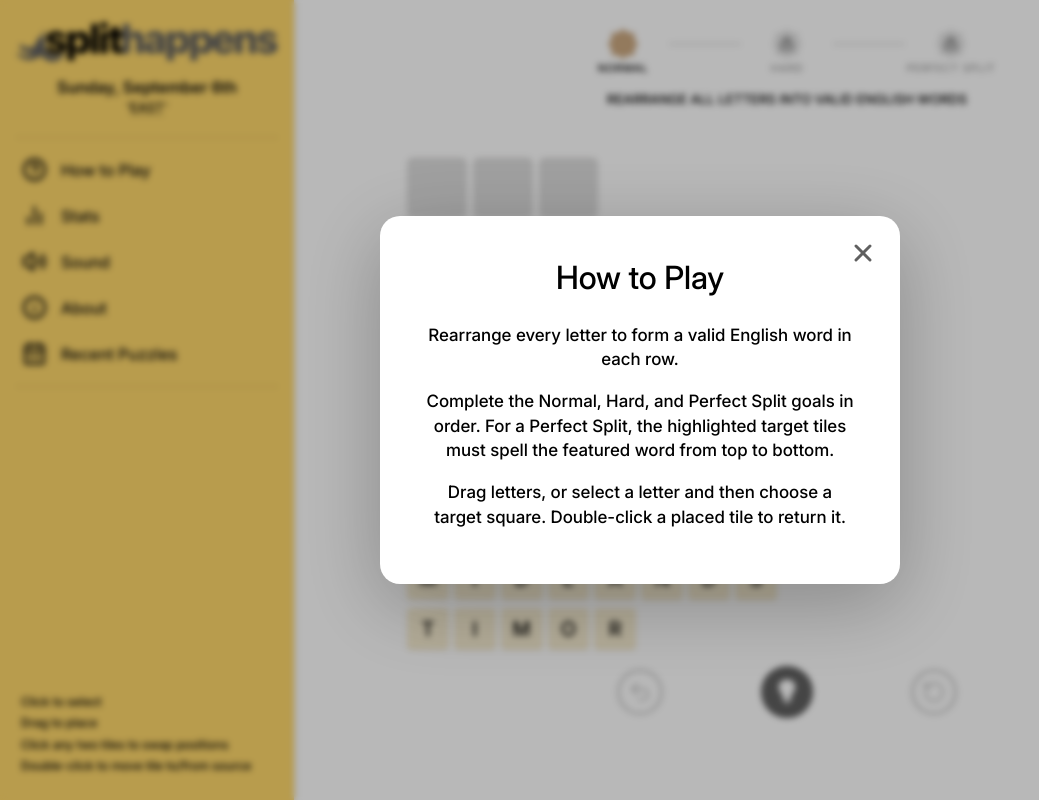
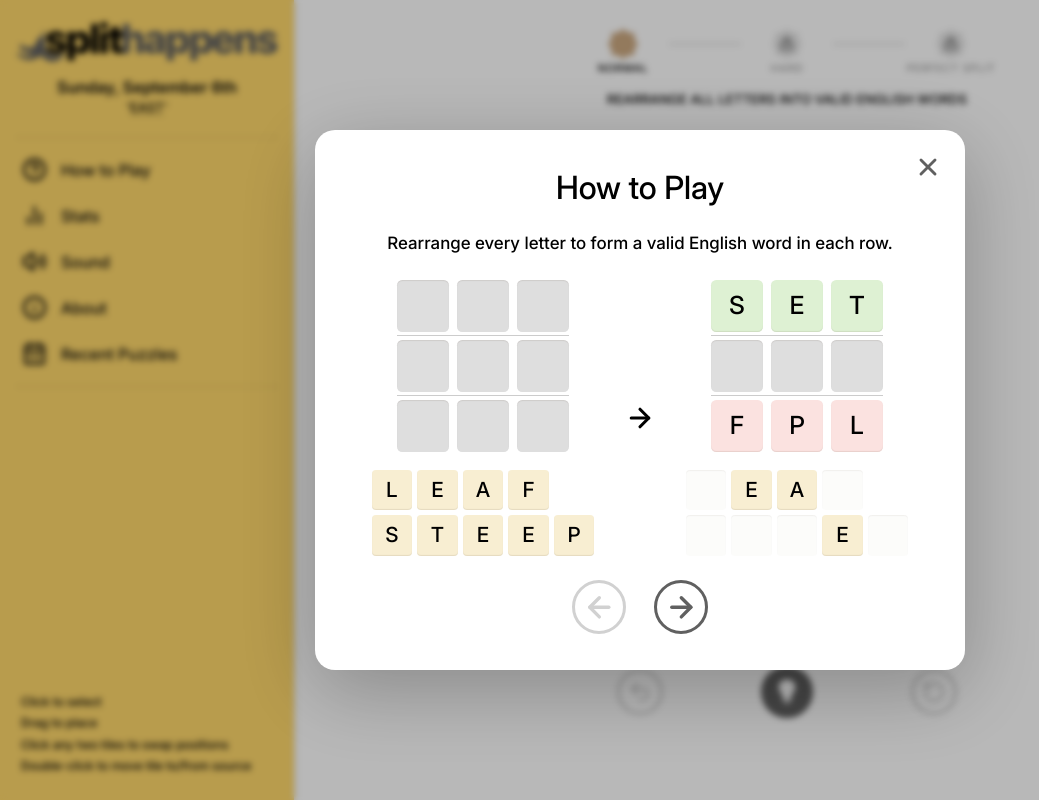
Before and after one commit to UncommonCrawl/SplitHappensWeb, a React (Vite) app: page / in a window 1280 px wide. Both pictures are taken after a click on the button "How to Play". Shown: the whole page, without its empty margins (0-1039 px from the left). Built offline with nearby package versions, Linux system fonts and the light colour scheme.

Commit message:
popupStandardization

```diff
--- a/src/App.tsx
+++ b/src/App.tsx
@@ -105,15 +105,160 @@ function longDate(date: Date): string {
 const MONTH_ABBREVIATIONS = ["JAN", "FEB", "MAR", "APR", "MAY", "JUN", "JUL", "AUG", "SEP", "OCT", "NOV", "DEC"];
 
 function Modal({ title, onClose, children, wide = false }: { title: string; onClose: () => void; children: ReactNode; wide?: boolean }) {
+  const modalRef = useRef<HTMLElement>(null);
+  const onCloseRef = useRef(onClose);
+
+  useEffect(() => { onCloseRef.current = onClose; }, [onClose]);
+
+  useEffect(() => {
+    const previouslyFocused = document.activeElement instanceof HTMLElement ? document.activeElement : null;
+    const modal = modalRef.current;
+    const focusable = () => Array.from(modal?.querySelectorAll<HTMLElement>("button:not(:disabled), [href], [tabindex]:not([tabindex='-1'])") ?? []);
+    const handleKeyDown = (event: KeyboardEvent) => {
+      if (event.key === "Escape") {
+        event.preventDefault();
+        onCloseRef.current();
+        return;
+      }
+      if (event.key !== "Tab") return;
+      const elements = focusable();
+      if (!elements.length) return;
+      const first = elements[0];
+      const last = elements[elements.length - 1];
+      if (event.shiftKey && document.activeElement === first) {
+        event.preventDefault();
+        last.focus();
+      } else if (!event.shiftKey && document.activeElement === last) {
+        event.preventDefault();
+        first.focus();
+      }
+    };
+    document.addEventListener("keydown", handleKeyDown);
+    window.requestAnimationFrame(() => focusable()[0]?.focus());
+    return () => {
+      document.removeEventListener("keydown", handleKeyDown);
+      if (previouslyFocused && previouslyFocused !== document.body) {
+        window.requestAnimationFrame(() => previouslyFocused.focus());
+      }
+    };
+  }, []);
+
   return (
     <div className="modal-backdrop" role="presentation" onMouseDown={(event) => event.target === event.currentTarget && onClose()}>
-      <section className={`modal ${wide ? "modal-wide" : ""}`} role="dialog" aria-modal="true" aria-labelledby="modal-title">
+      <section ref={modalRef} className={`modal ${wide ? "modal-wide" : ""}`} role="dialog" aria-modal="true" aria-labelledby="modal-title">
         <button className="icon-button modal-close" onClick={onClose} aria-label="Close"><X /></button>
         <h2 id="modal-title">{title}</h2>
         {children}
       </section>
     </div>
   );
+}
+
+type HelpTileTone = "blank" | "empty" | "source" | "valid" | "invalid" | "gold" | "correctGold";
+
+function HelpTile({ letter, tone }: { letter?: string; tone: HelpTileTone }) {
+  return <span className={`help-tile help-tile-${tone}`} aria-hidden="true">{letter}</span>;
+}
+
+function HelpBoard({ rows, tones }: { rows: string[]; tones: HelpTileTone[][] }) {
+  return <div className="help-board" aria-hidden="true">
+    {rows.map((row, rowIndex) => <div className="help-board-row" key={`${row}-${rowIndex}`}>
+      {[...row].map((letter, columnIndex) => <HelpTile
+        key={`${rowIndex}-${columnIndex}`}
+        letter={letter === " " ? undefined : letter}
+        tone={tones[rowIndex]?.[columnIndex] ?? "blank"}
+      />)}
+    </div>)}
+  </div>;
+}
+
+const EMPTY_TARGET_TONES: HelpTileTone[][] = Array.from({ length: 3 }, () => Array(3).fill("empty"));
+const VALID_TARGET_TONES: HelpTileTone[][] = Array.from({ length: 3 }, () => Array(3).fill("valid"));
+const SOURCE_TONES: HelpTileTone[][] = Array.from({ length: 2 }, (_, row) => Array(row + 4).fill("source"));
+const BLANK_SOURCE_TONES: HelpTileTone[][] = Array.from({ length: 2 }, (_, row) => Array(row + 4).fill("blank"));
+
+const HELP_PAGES = [
+  {
+    description: <>Rearrange every letter to form a valid English word in each row.</>,
+    before: <div className="help-example-stack">
+      <HelpBoard rows={["   ", "   ", "   "]} tones={EMPTY_TARGET_TONES} />
+      <HelpBoard rows={["LEAF", "STEEP"]} tones={SOURCE_TONES} />
+    </div>,
+    after: <div className="help-example-stack">
+      <HelpBoard rows={["SET", "   ", "FPL"]} tones={[
+        ["valid", "valid", "valid"],
+        ["empty", "empty", "empty"],
+        ["invalid", "invalid", "invalid"],
+      ]} />
+      <HelpBoard rows={[" EA ", "   E "]} tones={[
+        ["blank", "source", "source", "blank"],
+        ["blank", "blank", "blank", "source", "blank"],
+      ]} />
+    </div>,
+  },
+  {
+    description: <>
+      <span>Complete a goal to unlock the next tier.</span>
+      <span>To complete Hard and Perfect Split tiers, all previous criteria must be met.</span>
+      <div className="help-criteria" aria-label="Hard tier criteria">
+        <span className="help-criterion-complete">REARRANGE ALL LETTERS INTO VALID ENGLISH WORDS</span>
+        <span>ROW TWO MUST BEGIN WITH F</span>
+      </div>
+    </>,
+    before: <div className="help-example-stack">
+      <HelpBoard rows={["LET", "SAP", "FEE"]} tones={VALID_TARGET_TONES} />
+      <HelpBoard rows={["    ", "     "]} tones={BLANK_SOURCE_TONES} />
+    </div>,
+    after: <div className="help-example-stack">
+      <HelpBoard rows={["LET", "FEE", "SAP"]} tones={VALID_TARGET_TONES} />
+      <HelpBoard rows={["    ", "     "]} tones={BLANK_SOURCE_TONES} />
+    </div>,
+  },
+  {
+    description: <>
+      <span>For a Perfect Split, the highlighted target tiles must spell the featured word from top to bottom.</span>
+      <div className="help-criteria" aria-label="Perfect Split criteria">
+        <span className="help-criterion-complete">REARRANGE ALL LETTERS INTO VALID ENGLISH WORDS</span>
+        <span className="help-criterion-complete">ROW TWO MUST BEGIN WITH F</span>
+        <span>GOLD LETTERS MUST SPELL <em>TEA</em></span>
+      </div>
+    </>,
+    before: <div className="help-example-stack">
+      <HelpBoard rows={["LAP", "FEE", "SET"]} tones={[
+        ["valid", "valid", "gold"],
+        ["valid", "gold", "valid"],
+        ["valid", "gold", "valid"],
+      ]} />
+      <HelpBoard rows={["    ", "     "]} tones={BLANK_SOURCE_TONES} />
+    </div>,
+    after: <div className="help-example-stack">
+      <HelpBoard rows={["LET", "FEE", "SAP"]} tones={[
+        ["valid", "valid", "correctGold"],
+        ["valid", "correctGold", "valid"],
+        ["valid", "correctGold", "valid"],
+      ]} />
+      <HelpBoard rows={["    ", "     "]} tones={BLANK_SOURCE_TONES} />
+    </div>,
+  },
+] as const;
+
+function HowToPlay() {
+  const [page, setPage] = useState(0);
+  const current = HELP_PAGES[page];
+
+  return <div className="how-to-play">
+    <div className="help-description">{current.description}</div>
+    <div className="help-transformation" aria-label={`Example for instruction ${page + 1} of ${HELP_PAGES.length}`}>
+      {current.before}
+      <ArrowRight className="help-example-arrow" aria-hidden="true" />
+      {current.after}
+    </div>
+    <div className="help-pagination">
+      <button type="button" aria-label="Previous instruction" disabled={page === 0} onClick={() => setPage((currentPage) => currentPage - 1)}><ArrowLeft /></button>
+      <span className="visually-hidden" aria-live="polite">Instruction {page + 1} of {HELP_PAGES.length}</span>
+      <button type="button" aria-label="Next instruction" disabled={page === HELP_PAGES.length - 1} onClick={() => setPage((currentPage) => currentPage + 1)}><ArrowRight /></button>
+    </div>
+  </div>;
 }
 
 function LoadingScreen({ error, retry }: { error?: string; retry?: () => void }) {
@@ -179,7 +324,6 @@ export default function App() {
   const hamburgerRef = useRef<HTMLButtonElement>(null);
   const drawerRef = useRef<HTMLElement>(null);
   const helpButtonRef = useRef<HTMLButtonElement>(null);
-  const helpDrawerRef = useRef<HTMLElement>(null);
 
   const pulseAchievements = useCallback((tones: AchievementTone[], preview = false) => {
     if (achievementPulseTimer.current !== null) window.clearTimeout(achievementPulseTimer.current);
@@ -259,11 +403,6 @@ export default function App() {
     if (restoreFocus) window.requestAnimationFrame(() => hamburgerRef.current?.focus());
   }, []);
 
-  const closeHelpDrawer = useCallback((restoreFocus = true) => {
-    setModal(null);
-    if (restoreFocus) window.requestAnimationFrame(() => helpButtonRef.current?.focus());
-  }, []);
-
   useEffect(() => {
     const drawer = drawerRef.current;
     if (drawer) drawer.inert = isConstrained && !drawerOpen;
@@ -298,42 +437,6 @@ export default function App() {
       document.removeEventListener("keydown", handleKeyDown);
     };
   }, [closeDrawer, drawerOpen, isConstrained]);
-
-  useEffect(() => {
-    const drawer = helpDrawerRef.current;
-    const helpDrawerOpen = isConstrained && modal === "how";
-    if (drawer) drawer.inert = !helpDrawerOpen;
-    if (!drawer || !helpDrawerOpen) return;
-
-    const previousOverflow = document.body.style.overflow;
-    document.body.style.overflow = "hidden";
-    const focusable = () => Array.from(drawer.querySelectorAll<HTMLElement>("button:not(:disabled), [href], [tabindex]:not([tabindex='-1'])"));
-    const handleKeyDown = (event: KeyboardEvent) => {
-      if (event.key === "Escape") {
-        event.preventDefault();
-        closeHelpDrawer();
-        return;
-      }
-      if (event.key !== "Tab") return;
-      const elements = focusable();
-      if (!elements.length) return;
-      const first = elements[0];
-      const last = elements[elements.length - 1];
-      if (event.shiftKey && document.activeElement === first) {
-        event.preventDefault();
-        last.focus();
-      } else if (!event.shiftKey && document.activeElement === last) {
-        event.preventDefault();
-        first.focus();
-      }
-    };
-    document.addEventListener("keydown", handleKeyDown);
-    window.requestAnimationFrame(() => focusable()[0]?.focus());
-    return () => {
-      document.body.style.overflow = previousOverflow;
-      document.removeEventListener("keydown", handleKeyDown);
-    };
-  }, [closeHelpDrawer, isConstrained, modal]);
 
   const activeLevel = useMemo(() => content?.levels.find((level) => level.id === activeLevelID) ?? null, [content, activeLevelID]);
   const scheduleEntry = useMemo(() => content?.schedule.find((entry) => entry.levelID === activeLevelID) ?? null, [content, activeLevelID]);
@@ -972,8 +1075,7 @@ export default function App() {
           ref={helpButtonRef}
           className="mobile-help-button"
           aria-label="How to Play"
-          aria-controls="help-sidebar"
-          aria-expanded={isConstrained && modal === "how"}
+          aria-haspopup="dialog"
           onClick={() => setModal("how")}
         ><HelpCircle /></button>
       </header>
@@ -1168,40 +1270,11 @@ export default function App() {
       ><span className="tile-letter">{game.tiles[drag.tileID].character}</span></div>}
       {toast && <div className="toast" role="status">{toast}</div>}
 
-      {isConstrained && modal === "how" && <button className="drawer-backdrop help-drawer-backdrop" aria-label="Dismiss How to Play" onClick={() => closeHelpDrawer()} />}
-
-      {isConstrained && <aside
-        ref={helpDrawerRef}
-        id="help-sidebar"
-        className={`help-sidebar ${modal === "how" ? "drawer-open" : ""}`}
-        role="dialog"
-        aria-modal={modal === "how" ? "true" : undefined}
-        aria-labelledby="help-sidebar-title"
-        aria-hidden={modal !== "how" ? "true" : undefined}
-      >
-        <header className="drawer-header help-drawer-header">
-          <h2 id="help-sidebar-title" className="drawer-title">How to Play</h2>
-          <button className="drawer-close help-drawer-close" aria-label="Close How to Play" onClick={() => closeHelpDrawer()}><X /></button>
-        </header>
-        <div className="instructions">
-          <p>Rearrange every letter to form a valid English word in each row.</p>
-          <p>Complete the Normal, Hard, and Perfect Split goals in order. For a Perfect Split, the highlighted target tiles must spell the featured word from top to bottom.</p>
-          <section className="popup-controls" aria-labelledby="popup-controls-title">
-            <h3 id="popup-controls-title" className="drawer-title">Controls</h3>
-            <p>Click to select</p>
-            <p>Drag to place</p>
-            <p>Click any two tiles to swap positions</p>
-            <p>Double-click to move tile to/from source</p>
-          </section>
-        </div>
-      </aside>}
-
-      {modal === "how" && !isConstrained && <Modal title="How to Play" onClose={() => setModal(null)}>
-        <div className="instructions">
-          <p>Rearrange every letter to form a valid English word in each row.</p>
-          <p>Complete the Normal, Hard, and Perfect Split goals in order. For a Perfect Split, the highlighted target tiles must spell the featured word from top to bottom.</p>
-          <p>Drag letters, or select a letter and then choose a target square. Double-click a placed tile to return it.</p>
-        </div>
+      {modal === "how" && <Modal title="How to Play" onClose={() => {
+        setModal(null);
+        if (isConstrained) window.requestAnimationFrame(() => helpButtonRef.current?.focus());
+      }}>
+        <HowToPlay />
       </Modal>}
 
       {modal === "stats" && <Modal title="Daily Stats" onClose={() => setModal(null)} wide>
--- a/src/styles.css
+++ b/src/styles.css
@@ -30,11 +30,32 @@
   --inner-shadow: rgb(68 51 30 / 10%);
   --line: #e8e8e8;
   --shadow: 0 3px 8px rgb(37 30 12 / 13%);
+  --popup-title-size: 32px;
+  --popup-title-line-height: 1.1;
+  --popup-body-size: 17px;
+  --popup-body-line-height: 1.45;
+  --popup-instruction-size: 15px;
+  --popup-instruction-line-height: 1.25;
+  --popup-padding-top: 40px;
+  --popup-padding-inline: 44px;
+  --popup-padding-bottom: 36px;
+  --popup-title-gap: 26px;
+  --popup-section-gap: 24px;
+  --popup-related-gap: 8px;
+  --popup-radius: 20px;
+  --popup-width: 520px;
+  --popup-max-height: 760px;
+  --popup-backdrop-padding: 22px;
+  --popup-title-inline-margin: 40px;
+  --popup-close-size: 42px;
+  --popup-close-icon-size: 28px;
+  --popup-close-inset: 16px;
 }
 
 * { box-sizing: border-box; }
 html, body, #root { min-height: 100%; margin: 0; }
 body { min-width: 320px; background: #fff; }
+.visually-hidden { position: absolute; width: 1px; height: 1px; padding: 0; margin: -1px; overflow: hidden; clip: rect(0, 0, 0, 0); white-space: nowrap; border: 0; }
 button, input { font: inherit; }
 button { color: inherit; }
 h1, h2, h3, strong, b { font-weight: 500; }
@@ -345,17 +366,15 @@ button.gold-word:focus-visible { outline: 2px solid var(--selection); outline-of
 .game-toolbar .hint-action svg { width: 55%; height: 55%; stroke-width: 2.4; }
 .game-toolbar .hint-action img { width: 55%; height: 55%; object-fit: contain; filter: invert(1); }
 
-.modal-backdrop { position: fixed; inset: 0; z-index: 50; background: rgb(0 0 0 / 28%); display: grid; place-items: center; padding: 22px; backdrop-filter: blur(3px); }
-.modal { width: min(520px, 100%); max-height: min(760px, 90vh); overflow: auto; position: relative; background: white; border-radius: 20px; padding: 42px 44px 38px; box-shadow: 0 20px 80px rgb(0 0 0 / 26%); }
-.modal-wide { width: min(860px, 100%); }
-.modal h2 { margin: 0 40px 26px; text-align: center; font-size: 32px; }
-.modal:has(.recent-puzzles-popup) { width: min(380px, 100%); padding: 32px 36px 28px; }
-.modal:has(.recent-puzzles-popup) h2 { margin-bottom: 18px; font-size: 28px; }
+.modal-backdrop { position: fixed; inset: 0; z-index: 50; background: rgb(0 0 0 / 28%); display: grid; place-items: center; padding: var(--popup-backdrop-padding); backdrop-filter: blur(3px); }
+.modal { width: min(var(--popup-width), 100%); max-height: min(var(--popup-max-height), 90vh); overflow: auto; position: relative; background: white; border-radius: var(--popup-radius); padding: var(--popup-padding-top) var(--popup-padding-inline) var(--popup-padding-bottom); font-size: var(--popup-body-size); line-height: var(--popup-body-line-height); box-shadow: 0 20px 80px rgb(0 0 0 / 26%); }
+.modal-wide { --popup-width: 860px; }
+.modal h2 { margin: 0 var(--popup-title-inline-margin) var(--popup-title-gap); text-align: center; font-size: var(--popup-title-size); line-height: var(--popup-title-line-height); }
+.modal:has(.recent-puzzles-popup) { --popup-width: 380px; }
 .recent-puzzles-popup .puzzle-date-grid,
 .recent-puzzles-popup .puzzle-pagination { width: min(220px, 100%); margin-inline: auto; }
-.modal:has(.modal-stats) { width: min(700px, 100%); padding: 34px 44px 38px; }
-.modal:has(.modal-stats) h2 { margin-bottom: 26px; font-size: 42px; }
-.modal-stats { font-size: 17px; }
+.modal:has(.modal-stats) { --popup-width: 700px; }
+.modal-stats { font-size: var(--popup-body-size); }
 .modal-stats h3 { margin: 0; text-align: center; font-size: 23px; line-height: 1.1; }
 .stats-streak-card { padding: 26px 38px 24px; border-radius: 28px; background: var(--blank); }
 .stats-streak-card h3 { margin-bottom: 14px; }
@@ -381,10 +400,10 @@ button.gold-word:focus-visible { outline: 2px solid var(--selection); outline-of
 .stats-progress .stat-row strong { font-weight: 500; }
 .modal-close {
   position: absolute;
-  top: 16px;
-  right: 16px;
-  width: 42px;
-  min-height: 42px;
+  top: var(--popup-close-inset);
+  right: var(--popup-close-inset);
+  width: var(--popup-close-size);
+  min-height: var(--popup-close-size);
   padding: 0;
   border: 0;
   background: transparent;
@@ -395,24 +414,109 @@ button.gold-word:focus-visible { outline: 2px solid var(--selection); outline-of
   cursor: pointer;
 }
 .modal-close:hover { color: #494949; }
-.modal-close svg { width: 28px; height: 28px; stroke-width: 2.5; }
-.instructions { text-align: center; font-size: 17px; line-height: 1.45; }
-.popup-controls { margin-top: 26px; padding-top: 22px; border-top: 1px solid var(--line); }
+.modal-close svg { width: var(--popup-close-icon-size); height: var(--popup-close-icon-size); stroke-width: 2.5; }
+.modal:has(.how-to-play) {
+  --popup-width: 650px;
+}
+.how-to-play {
+  --help-tile-size: clamp(42px, 6.5dvh, 56px);
+  --help-tile-gap: 8px;
+  display: grid;
+  gap: var(--popup-section-gap);
+}
+.help-description {
+  max-width: 540px;
+  margin-inline: auto;
+  display: flex;
+  flex-direction: column;
+  gap: var(--popup-section-gap);
+  text-align: center;
+  font-size: var(--popup-body-size);
+  line-height: var(--popup-body-line-height);
+}
+.help-description span { display: block; }
+.help-description em { color: var(--green); font-style: normal; }
+.help-criteria { display: grid; gap: 2px; font-size: var(--popup-instruction-size); line-height: var(--popup-instruction-line-height); text-transform: uppercase; }
+.help-criterion-complete { color: #777; }
+.help-transformation {
+  width: 100%;
+  display: grid;
+  grid-template-columns: minmax(0, 1fr) 38px minmax(0, 1fr);
+  align-items: center;
+  gap: 14px;
+}
+.help-example-stack { min-width: 0; display: grid; gap: 18px; justify-items: center; }
+.help-board { max-width: 100%; display: grid; gap: var(--help-tile-gap); }
+.help-board-row { position: relative; display: flex; gap: var(--help-tile-gap); }
+.help-example-stack > .help-board:last-child { gap: 5px; }
+.help-example-stack > .help-board:last-child .help-board-row { gap: 5px; }
+.help-example-stack > .help-board:last-child .help-tile {
+  width: calc(var(--help-tile-size) * .78);
+  height: calc(var(--help-tile-size) * .78);
+  flex-basis: calc(var(--help-tile-size) * .78);
+  font-size: calc(var(--help-tile-size) * .4);
+}
+.help-example-stack > .help-board:first-child .help-board-row:not(:last-child)::after {
+  content: "";
+  position: absolute;
+  right: 0;
+  bottom: calc(var(--help-tile-gap) / -2);
+  left: 0;
+  border-bottom: 1px solid rgb(0 0 0 / 20%);
+}
+.help-tile {
+  width: var(--help-tile-size);
+  height: var(--help-tile-size);
+  flex: 0 0 var(--help-tile-size);
+  border-radius: 10%;
+  display: grid;
+  place-items: center;
+  font-size: calc(var(--help-tile-size) * .48);
+  line-height: 1;
+  box-shadow: inset 0 -1px 1px var(--inner-shadow);
+}
+.help-tile-blank { background: var(--blank); opacity: .58; box-shadow: inset 0 1px 1px var(--inner-shadow); }
+.help-tile-empty { background: var(--placeholder); box-shadow: inset 0 1px 1px var(--inner-shadow); }
+.help-tile-source { background: var(--cream); }
+.help-tile-valid { background: var(--valid); }
+.help-tile-invalid { background: var(--invalid); }
+.help-tile-gold { background: var(--gold); }
+.help-tile-correctGold { background: var(--correct-gold-fill); border: 1px solid var(--gold); box-shadow: var(--correct-gold-shadow); }
+.help-example-arrow { width: 30px; height: 30px; justify-self: center; stroke-width: 2.5; }
+.help-pagination { display: flex; justify-content: center; gap: 28px; }
+.help-pagination button {
+  width: 54px;
+  height: 54px;
+  min-height: 54px;
+  padding: 0;
+  border: 3px solid currentColor;
+  border-radius: 50%;
+  background: #fff;
+  color: var(--control);
+  display: grid;
+  place-items: center;
+  cursor: pointer;
+}
+.help-pagination button:hover:not(:disabled) { background: var(--blank); color: #3f3f3f; }
+.help-pagination button:disabled { color: var(--silver); cursor: default; }
+.help-pagination svg { width: 68%; height: 68%; stroke-width: 2.5; }
+.instructions { text-align: center; font-size: var(--popup-body-size); line-height: var(--popup-body-line-height); }
+.popup-controls { margin-top: var(--popup-title-gap); padding-top: var(--popup-section-gap); border-top: 1px solid var(--line); }
 .popup-controls h3 { margin: 0 0 14px; font-size: 20px; }
 .popup-controls p { margin: 0; }
-.popup-controls p + p { margin-top: 7px; }
-.about-content { text-align: center; font-size: 17px; line-height: 1.45; }
-.about-content p { margin: 0 0 14px; }
+.popup-controls p + p { margin-top: var(--popup-related-gap); }
+.about-content { text-align: center; font-size: var(--popup-body-size); line-height: var(--popup-body-line-height); }
+.about-content p { margin: 0 0 var(--popup-related-gap); }
 .about-content a { color: inherit; font-weight: 500; text-underline-offset: 3px; }
 .archive-grid { display: grid; grid-template-columns: repeat(auto-fill, minmax(150px, 1fr)); gap: 12px; }
 .archive-grid button { min-height: 116px; padding: 15px; border: 1px solid #ddd; border-radius: 10px; background: #fff; display: grid; gap: 5px; text-align: left; cursor: pointer; }
 .archive-grid button:hover, .archive-grid button.active { background: #fff8df; border-color: #e3b72f; }
 .archive-grid button strong { font-size: 19px; }
 .archive-grid button small { color: #666; }
-.victory-content { text-align: center; display: flex; flex-direction: column; align-items: center; }
+.victory-content { text-align: center; display: flex; flex-direction: column; align-items: center; font-size: var(--popup-body-size); line-height: var(--popup-body-line-height); }
 .victory-seal { position: relative; width: 110px; height: 110px; border-radius: 50%; background: var(--blank); display: grid; place-items: center; box-shadow: 0 0 0 9px #fff4c8; animation: victory-pulse 700ms cubic-bezier(.2, .8, .2, 1) both; }
 .victory-banana { position: absolute; z-index: 1; width: 145%; aspect-ratio: 892 / 556; background: var(--gold); -webkit-mask: url("../splithappensbanana.svg") center / contain no-repeat; mask: url("../splithappensbanana.svg") center / contain no-repeat; pointer-events: none; }
-.victory-content > p { margin: 26px 0 20px; font-weight: 600; }
+.victory-content > p { margin: var(--popup-section-gap) 0; font-weight: 600; }
 .victory-badges {
   width: 100%;
   margin: -2px 0 20px;
@@ -457,6 +561,21 @@ button.gold-word:focus-visible { outline: 2px solid var(--selection); outline-of
 @keyframes victory-pulse { 0%, 100% { transform: scale(1); } 45% { transform: scale(1.08); } }
 @keyframes trophy-pulse { 0%, 100% { transform: scale(1); } 42% { transform: scale(1.14); } }
 
+@media (max-width: 620px), (max-height: 780px), (hover: none) and (pointer: coarse) {
+  :root {
+    --popup-title-size: 26px;
+    --popup-body-size: 15px;
+    --popup-instruction-size: 13px;
+    --popup-padding-top: 34px;
+    --popup-padding-inline: 22px;
+    --popup-padding-bottom: 24px;
+    --popup-title-gap: 20px;
+    --popup-section-gap: 18px;
+    --popup-related-gap: 6px;
+    --popup-radius: 16px;
+  }
+}
+
 @media (max-height: 780px) {
   .app-sidebar { padding-block: 10px 12px; }
   .sidebar-brand { padding-bottom: 8px; }
@@ -472,8 +591,6 @@ button.gold-word:focus-visible { outline: 2px solid var(--selection); outline-of
   .puzzle-pagination { margin-top: 8px; gap: 6px; }
   .sidebar-controls { padding-top: 8px; font-size: 11px; }
   .sidebar-controls p + p { margin-top: 3px; }
-  .modal:has(.modal-stats) { padding: 22px 36px 18px; }
-  .modal:has(.modal-stats) h2 { margin-bottom: 14px; font-size: 36px; }
   .stats-streak-card { padding: 16px 34px 14px; }
   .stats-streak-card h3 { margin-bottom: 8px; }
   .stats-streak-row { min-height: 84px; }
@@ -524,10 +641,6 @@ button.gold-word:focus-visible { outline: 2px solid var(--selection); outline-of
 }
 
 @media (hover: none) and (pointer: coarse) {
-  .modal { padding: 38px 22px 28px; border-radius: 16px; }
-  .modal h2 { font-size: 26px; }
-  .modal:has(.modal-stats) { padding: 34px 22px 28px; }
-  .modal:has(.modal-stats) h2 { font-size: 34px; }
   .stats-streak-card { padding: 22px 24px 18px; border-radius: 22px; }
   .stats-streak-row { grid-template-columns: 46px minmax(0, 1fr); gap: 18px; }
   .stats-flame { width: 46px; height: 46px; }
@@ -535,8 +648,23 @@ button.gold-word:focus-visible { outline: 2px solid var(--selection); outline-of
   .victory-badge { width: min(180px, calc((100% - 16px) / 2)); }
 }
 
+@media (max-width: 620px) {
+  .how-to-play { --help-tile-size: clamp(28px, min(6.2dvh, 8.7vw), 50px); --help-tile-gap: 6px; }
+  .help-transformation { grid-template-columns: minmax(0, 1fr) 26px minmax(0, 1fr); gap: 7px; }
+  .help-example-stack { gap: 14px; }
+  .help-example-stack > .help-board:last-child .help-tile { width: calc(var(--help-tile-size) * .6); height: calc(var(--help-tile-size) * .6); flex-basis: calc(var(--help-tile-size) * .6); }
+  .help-example-arrow { width: 24px; height: 24px; }
+  .help-pagination { gap: 22px; }
+  .help-pagination button { width: 48px; height: 48px; min-height: 48px; }
+}
+
+@media (max-height: 780px) {
+  .how-to-play { --help-tile-size: clamp(30px, 6dvh, 42px); }
+  .help-example-stack { gap: 10px; }
+  .help-pagination button { width: 42px; height: 42px; min-height: 42px; }
+}
+
 @media (max-width: 430px) {
-  .victory-content > p { margin-block: 22px 16px; font-size: 14px; }
   .victory-badges { margin-bottom: 14px; gap: 10px; }
   .victory-badge { width: min(148px, calc((100% - 10px) / 2)); min-height: 112px; padding: 10px 8px; border-radius: 12px; }
   .victory-badge img { width: 28.8px; height: 28.8px; margin-bottom: 3px; }
@@ -545,7 +673,6 @@ button.gold-word:focus-visible { outline: 2px solid var(--selection); outline-of
 }
 
 @media (hover: none) and (pointer: coarse) and (max-height: 780px) {
-  .modal:has(.modal-stats) { padding: 16px 18px 14px; }
   .stats-streak-card { padding: 12px 20px; }
   .stats-streak-row { min-height: 72px; grid-template-columns: 42px minmax(0, 1fr); gap: 14px; }
   .stats-streak-row span { font-size: 12px; }
```
Also changed, not shown: 1 other file (tests, documents, lock files or other folders).
